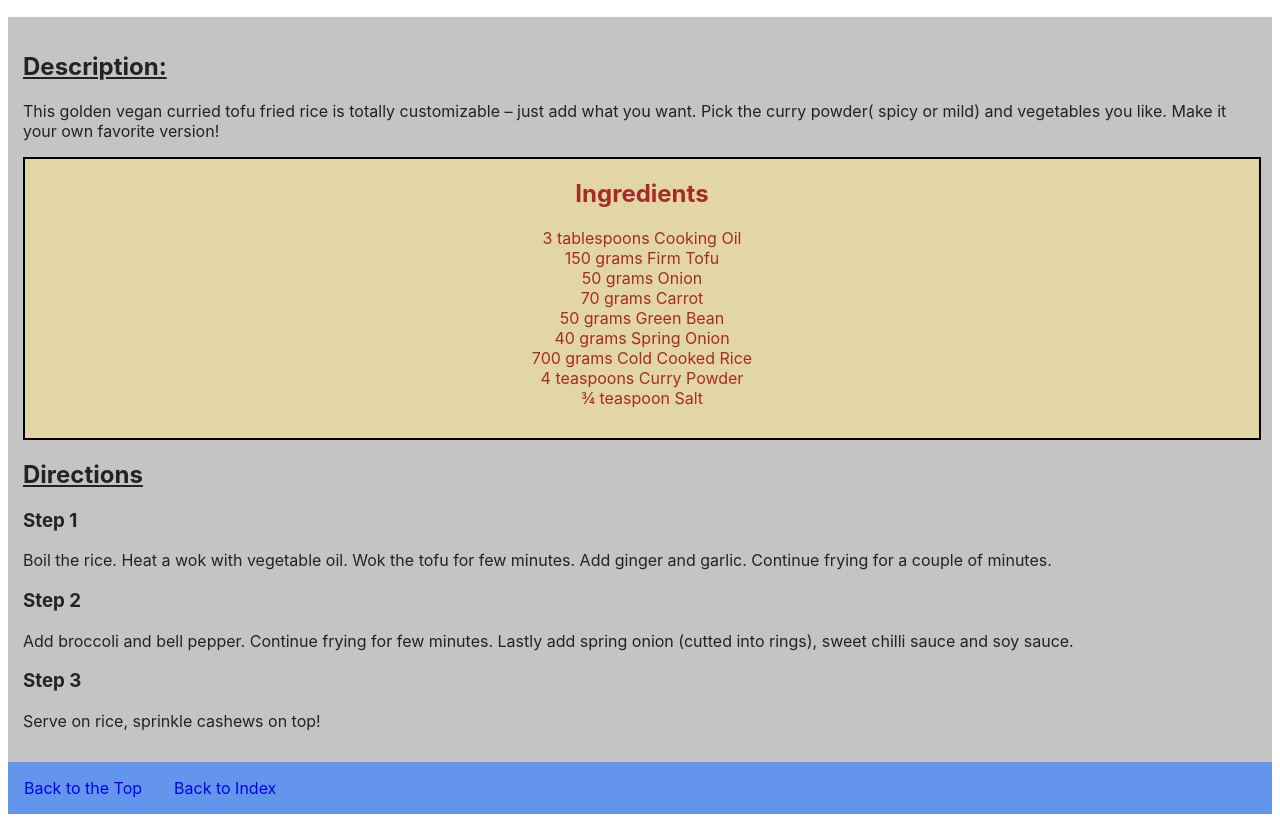
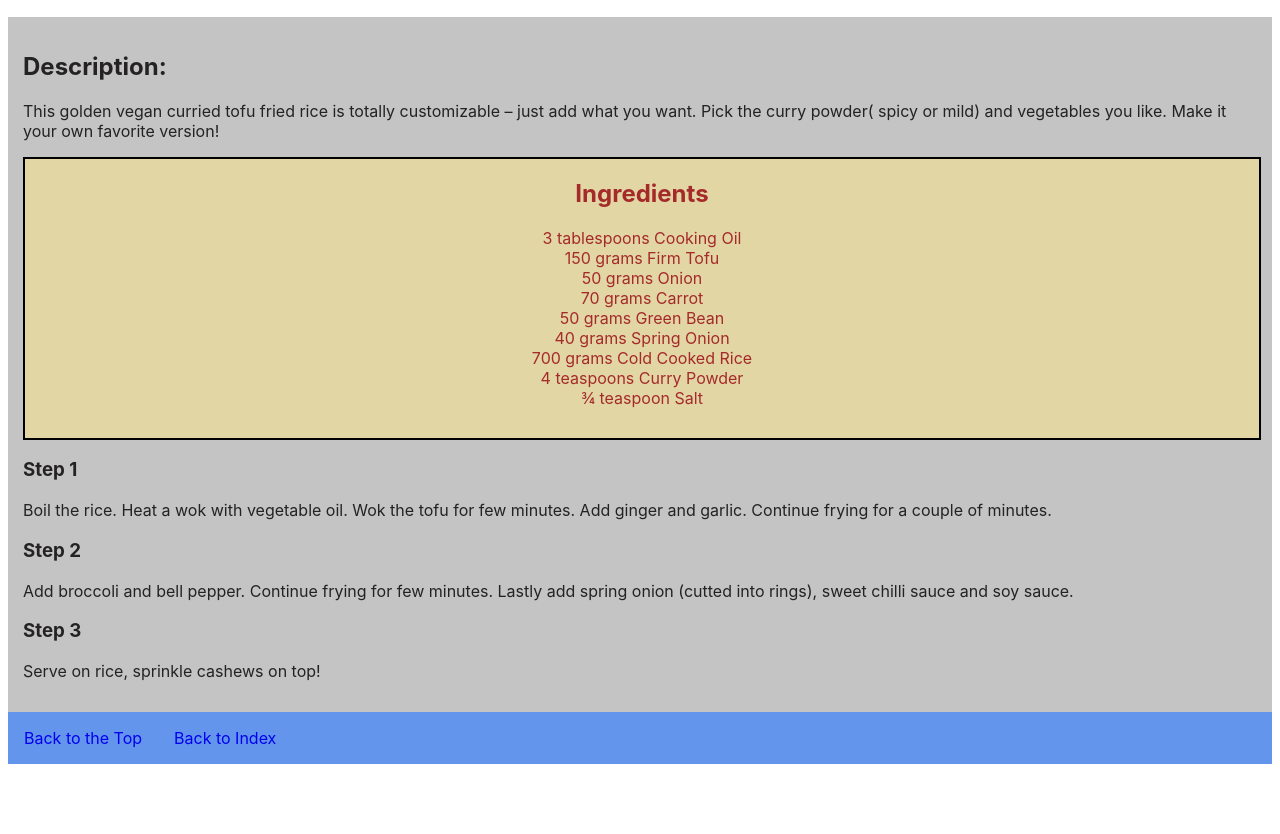
Before and after one commit to alfclark/odin-recipes, a plain HTML site: page Pages/tofu.html in a window 1280 px wide. Shown: the part 379-1213 px from the top of the page. After the commit the page ends 1163 px from the top, so only its background shows below. Drawn offline with Linux system fonts and the light colour scheme.

Commit message:
Tofu Page Updated

```diff
--- a/Pages/tofu.html
+++ b/Pages/tofu.html
@@ -22,7 +22,7 @@
     </div>
     <div class="content">
         <div id="description">
-            <h2 id="sub">Description:</h2>
+            <h2 class="desc">Description:</h2>
             <p>
                 This golden vegan curried tofu fried rice is totally customizable – just add what you want. Pick the curry powder( spicy or mild) and vegetables you like. Make it your own favorite version!
             </p>
@@ -41,14 +41,19 @@
                 <li>¾ teaspoon Salt</li>
             </ul>
         </div>
-        <div id="directions">
-            <h2 id="sub">Directions</h2>
+        <div class="directions">
+            <div class="elem">
                 <h3>Step 1</h3>
                 <p>Boil the rice. Heat a wok with vegetable oil. Wok the tofu for few minutes. Add ginger and garlic. Continue frying for a couple of minutes.</p>
+            </div>
+            <div class="elem">
                 <h3>Step 2</h3>
                 <p>Add broccoli and bell pepper. Continue frying for few minutes. Lastly add spring onion (cutted into rings), sweet chilli sauce and soy sauce.</p>
+            </div>
+            <div class="elem">
                 <h3>Step 3</h3>
                 <p>Serve on rice, sprinkle cashews on top!</p>
+            </div>
         </div>
     </div>
     <div class="footer">
```
Lines whose indentation alone changed are shown as unchanged.
